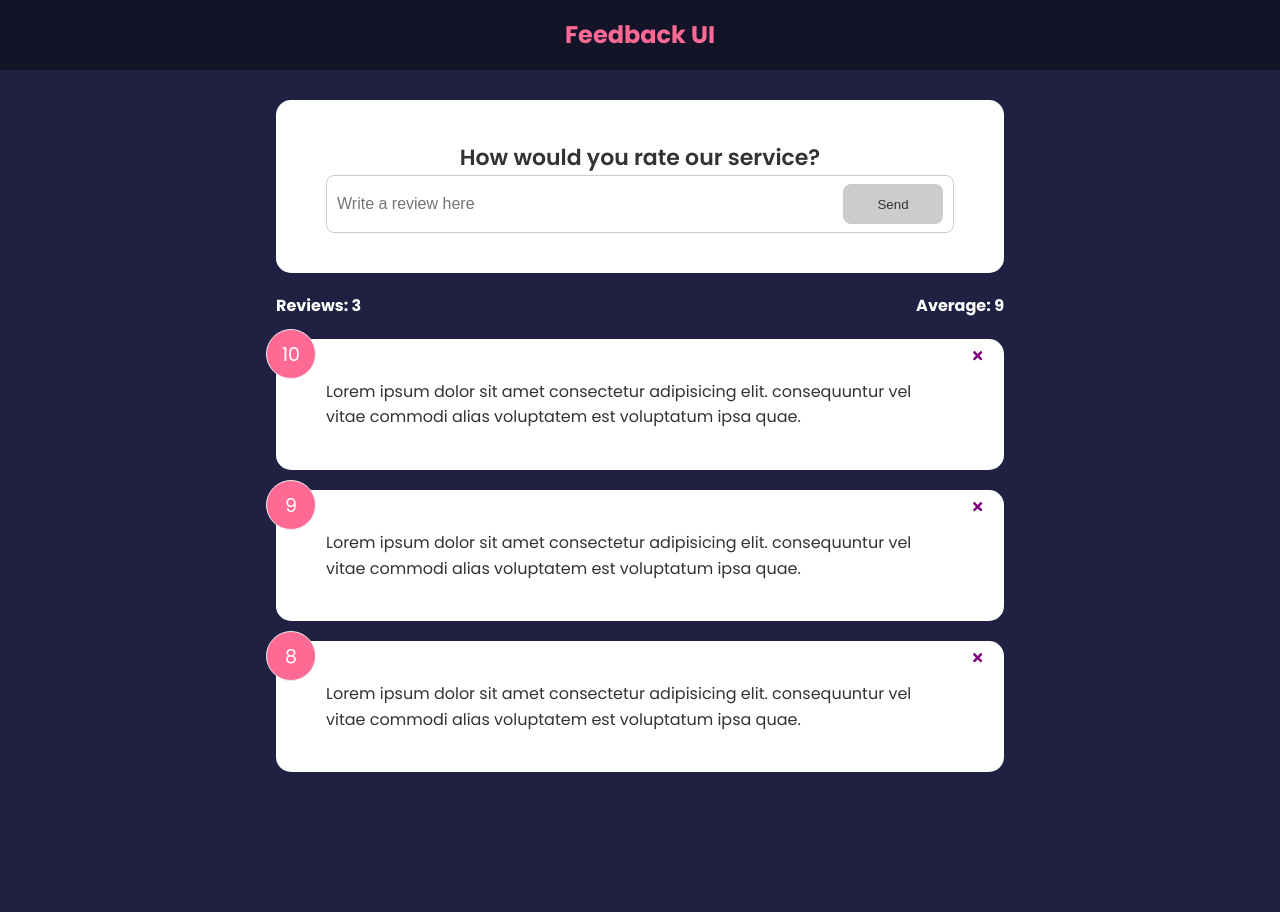
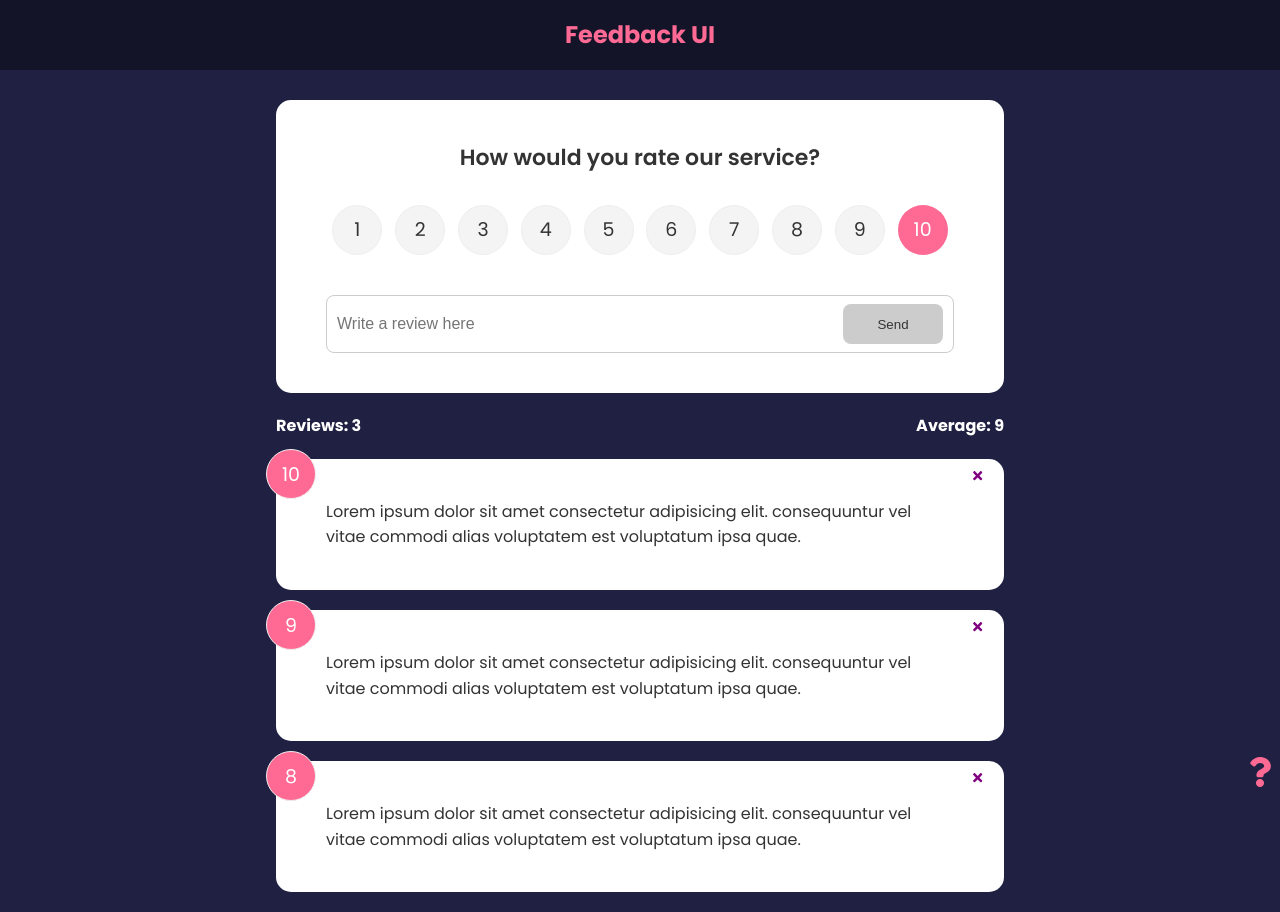
Before and after one commit to G7M7T1/Feedback-App, a React (Create React App) app: page / in a window 1280 px wide. Before the commit the page ends 800 px from the top, so only its background shows below. Built offline with nearby package versions, Linux system fonts and the light colour scheme.

Commit message:
Update File

```diff
--- a/package.json
+++ b/package.json
@@ -6,12 +6,15 @@
     "@testing-library/jest-dom": "^5.16.2",
     "@testing-library/react": "^12.1.3",
     "@testing-library/user-event": "^13.5.0",
+    "framer-motion": "^6.2.8",
     "prop-types": "^15.8.1",
     "react": "^17.0.2",
     "react-dom": "^17.0.2",
     "react-icons": "^4.3.1",
+    "react-router-dom": "^6.2.2",
     "react-scripts": "5.0.0",
     "sass": "^1.49.9",
+    "uuid": "^8.3.2",
     "web-vitals": "^2.1.4"
   },
   "scripts": {
--- a/src/App.jsx
+++ b/src/App.jsx
@@ -1,26 +1,47 @@
 import React, {useState} from "react";
+import {v4 as uuidv4} from "uuid"
 import Header from "./conponents/header";
 import FeedbackData from "./data/FeedbackData";
 import FeedbackList from "./conponents/FeedbackList";
 import FeedbackStats from "./conponents/FeedbackStats";
 import FeedbackForm from "./conponents/FeedbackForm";
+import {BrowserRouter as Router, Route, Routes} from "react-router-dom";
+import About from "./pages/About";
+import AboutIcon from "./conponents/AboutIcon";
 
 function App() {
     const [feedback, setFeedback] = useState(FeedbackData)
+
     const handleClose = (id) => {
         if (window.confirm("Are you sure you want to close it?")) {
             setFeedback(feedback.filter(item => item.id !== id))
         }
     }
-    return(
-        <>
-            <Header mainTitle="Feedback UI" />
+
+    const addFeedback = (newFeedback) => {
+        newFeedback.id = uuidv4()
+        setFeedback([newFeedback, ...feedback])
+        console.log(newFeedback)
+    }
+
+    return (
+        <Router>
+            <Header mainTitle="Feedback UI"/>
             <div className="container">
-                <FeedbackForm />
-                <FeedbackStats feedback={feedback}  />
-                <FeedbackList feedback={feedback} handleClose={handleClose} />
+                <Routes>
+                    <Route exact path='/' element={
+                        <>
+                            <FeedbackForm addFeedback={addFeedback}/>
+                            <FeedbackStats feedback={feedback}/>
+                            <FeedbackList feedback={feedback} handleClose={handleClose}/>
+                        </>
+                    }>
+                    </Route>
+                    <Route path='/about' element={<About/>}/>
+                </Routes>
+                <AboutIcon />
             </div>
-        </>
+        </Router>
     )
 }
 
--- /dev/null
+++ b/src/conponents/AboutIcon.jsx
@@ -0,0 +1,15 @@
+import React from "react";
+import {FaQuestion} from "react-icons/fa"
+import {Link} from "react-router-dom"
+
+function AboutIcon() {
+    return (
+        <div className="about-link">
+            <Link to="/about">
+                <FaQuestion color="#ff6a95" size={30}/>
+            </Link>
+        </div>
+    )
+}
+
+export default AboutIcon
--- a/src/conponents/FeedbackForm.jsx
+++ b/src/conponents/FeedbackForm.jsx
@@ -1,9 +1,11 @@
 import React, {useState} from "react";
 import Card from "./Card";
 import Button from "./Button";
+import RatingSelect from "./RatingSelect";
 
-function FeedbackForm() {
+function FeedbackForm({addFeedback}) {
     const [text, setText] = useState("")
+    const [rating, setRating] = useState(10)
     const [btnDisabled, setBtnDisabled] = useState(true)
     const [message, setMessage] = useState("")
 
@@ -21,10 +23,25 @@ function FeedbackForm() {
         setText(event.target.value)
     }
 
+    const handleSubmit = (event) => {
+        event.preventDefault()
+        if(text.trim().length > 6) {
+            const newFeedback = {
+                text,
+                rating
+            }
+            addFeedback(newFeedback)
+            setText("")
+        }
+
+        // setRating(10)
+    }
+
     return (
         <Card>
-            <form>
+            <form onSubmit={handleSubmit}>
                 <h2>How would you rate our service?</h2>
+                <RatingSelect select={setRating} selected={rating} />
                 <div className="input-group">
                     <input onChange={handleTextChange} value={text} type="text" placeholder="Write a review here" />
                     <Button isDisabled={btnDisabled} type="submit" version="secondary">Send</Button>
--- a/src/conponents/FeedbackList.jsx
+++ b/src/conponents/FeedbackList.jsx
@@ -1,16 +1,26 @@
 import React from "react";
 import FeedbackItem from "./FeedbackItem";
 import PropTypes from "prop-types";
+import {motion, AnimatePresence} from "framer-motion"
 
 function FeedbackList({feedback, handleClose}) {
-    if(!feedback || feedback.length ===0) {
+    if (!feedback || feedback.length === 0) {
         return <p style={{textAlign: "center", marginTop: "2rem"}}>There No Feedback Yet</p>
     }
     return (
         <div className="feedback-list">
-            {feedback.map((item) => (
-                <FeedbackItem key={item.id} item={item} handleClose={handleClose} />
-            ))}
+            <AnimatePresence>
+                {feedback.map((item) => (
+                    <motion.div
+                        key={item.id}
+                        initial={{opacity: 0}}
+                        animate={{opacity: 1}}
+                        exit={{opacity: 0}}
+                    >
+                        <FeedbackItem key={item.id} item={item} handleClose={handleClose}/>
+                    </motion.div>
+                ))}
+            </AnimatePresence>
         </div>
     )
 }
@@ -18,7 +28,6 @@ function FeedbackList({feedback, handleClose}) {
 FeedbackList.propTypes = {
     feedback: PropTypes.arrayOf(
         PropTypes.shape({
-            id: PropTypes.number.isRequired,
             text: PropTypes.string.isRequired,
             rating: PropTypes.number.isRequired,
         })
--- /dev/null
+++ b/src/conponents/RatingSelect.jsx
@@ -0,0 +1,28 @@
+import React from "react";
+
+function RatingSelect({select, selected}) {
+
+    const handleChange = (e) => {
+        select(+e.currentTarget.value)
+    }
+
+    return (
+        <ul className='rating'>
+            {Array.from({ length: 10 }, (_, i) => (
+                <li key={`rating-${i + 1}`}>
+                    <input
+                        type='radio'
+                        id={`num${i + 1}`}
+                        name='rating'
+                        value={i + 1}
+                        onChange={handleChange}
+                        checked={selected === i + 1}
+                    />
+                    <label htmlFor={`num${i + 1}`}>{i + 1}</label>
+                </li>
+            ))}
+        </ul>
+    )
+}
+
+export default RatingSelect
--- a/src/index.scss
+++ b/src/index.scss
@@ -190,6 +190,9 @@ input:focus {
 .about-link {
   display: flex;
   justify-content: flex-end;
+  position: fixed;
+  bottom: 5px;
+  right: 5px;
 }
 
 /* FIX: Remove position: absolute to keep about icon at the bottom of the
@@ -200,7 +203,7 @@ input:focus {
 }
 
 .about-link a:hover {
-  color: #ff6a95;
+  color: #ff004a;
 }
 
 .about h1 {
--- /dev/null
+++ b/src/pages/About.jsx
@@ -0,0 +1,20 @@
+import React from "react";
+import {Link} from "react-router-dom";
+import Card from "../conponents/Card";
+
+function About() {
+    return(
+        <Card>
+            <div className="about">
+                <h1 style={{textAlign: "center"}}>About</h1>
+                <p style={{textAlign: "center"}}>Hello this is a React Feedback App</p>
+                <p style={{textAlign: "center"}}>Lorem ipsum dolor sit amet, consectetur adipisicing elit. Ad dolorem numquam quos velit voluptates? Accusamus aperiam at, atque cupiditate magni maiores molestiae molestias neque nostrum quisquam ratione sequi tenetur unde!</p>
+                <h2 style={{marginTop: "5rem", textAlign: "center"}}>Here Is More Info</h2>
+                <p style={{textAlign: "center"}}>Lorem ipsum dolor sit amet, consectetur adipisicing elit. Aperiam blanditiis expedita ipsa itaque laborum, mollitia nemo perferendis quia, quod reiciendis saepe ullam? Aliquam, cumque hic labore non officia qui sapiente?</p>
+                <p style={{marginTop: "5rem", textAlign: "center"}}><Link to="/">Back To Home</Link></p>
+            </div>
+        </Card>
+    )
+}
+
+export default About
```
Also changed, not shown: 1 other file (tests, documents, lock files or other folders).
